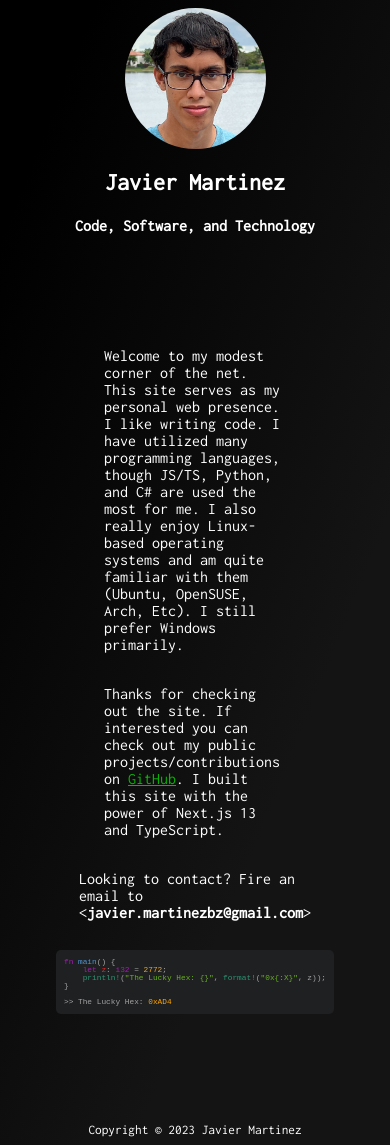
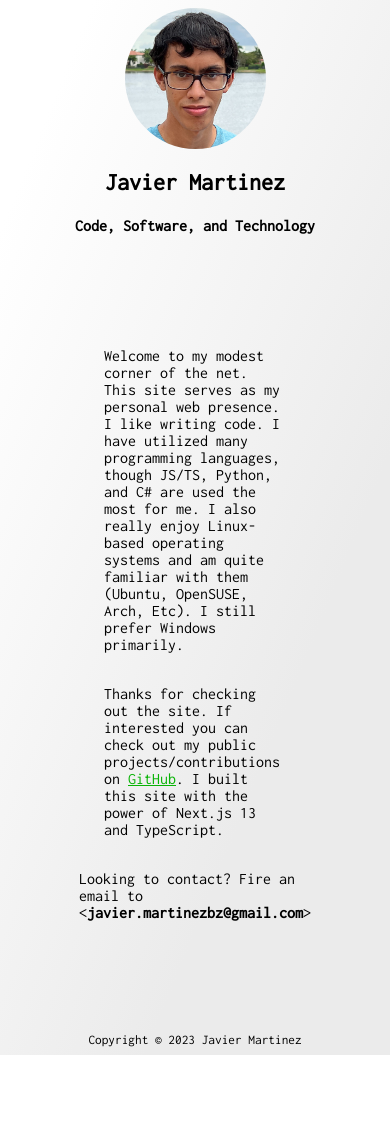
Before and after one commit to hoogmin/jmnxtsite, a Next.js app: page / in a window 390 px wide. After the commit the page ends 1055 px from the top, so only its background shows below. Built offline with nearby package versions, Linux system fonts and the light colour scheme.

Commit message:
Migrate to app router.

```diff
--- /dev/null
+++ b/app/layout.tsx
@@ -0,0 +1,15 @@
+import '@/styles/globals.css'
+
+export default function RootLayout({
+    // Layouts must accept a children prop.
+    // This will be populated with nested layouts or pages
+    children,
+}: {
+    children: React.ReactNode
+}) {
+    return (
+        <html lang="en">
+            <body>{children}</body>
+        </html>
+    )
+}
--- a/src/pages/index.tsx
+++ b/app/page.tsx
@@ -1,41 +1,25 @@
-import Head from 'next/head'
+import { Metadata } from 'next'
 import Image from 'next/image'
 import { Inconsolata } from 'next/font/google'
-import hljs from 'highlight.js'
-import rs from 'highlight.js/lib/languages/rust'
-import { useEffect } from 'react'
 import styles from '@/styles/Home.module.css'
 
 const inconsolata = Inconsolata({ subsets: ["latin"], weight: "400", style: "normal" })
 
-// Without this config, a warning about
-// XSS will occur in the console. I opted to
-// disable it since the code block is only
-// a raw string and not 'unescaped html'
-// as the warning seems to think.
-hljs.configure({
-  ignoreUnescapedHTML: true
-})
+export const metadata: Metadata = {
+    title: "Javi M. | Coder / Programmer",
+    description: "Javier Martinez (@hoogmin) | Coder/Programmer. Personal Site.",
+    viewport: "width=device-width, initial-scale=1",
+    robots: "all",
+    openGraph: {
+        title: "Javi M. | Coder / Programmer",
+        description: "Javier Martinez (@hoogmin) | Coder/Programmer. Personal Site."
+    }
+}
 
-hljs.registerLanguage('rust', rs)
-
-export default function Home() {
-
-  useEffect(() => {
-    hljs.highlightAll()
-  }, [])
+export default function HomePage() {
 
   return (
     <>
-      <Head>
-        <title>Javi M. | Coder / Programmer</title>
-        <meta name="description" content="Javier Martinez (@hoogmin) | Coder/Programmer. Personal Site." />
-        <meta name="viewport" content="width=device-width, initial-scale=1" />
-        <meta name="robots" content="all" />
-        <meta property="og:title" content="Javi M. | Coder / Programmer"/>
-        <meta property="og:description" content="Javier Martinez (@hoogmin) | Coder/Programmer. Personal Site."/>
-        <link rel="icon" href="/favicon.ico" />
-      </Head>
       <header className={`${styles.topheader} ${inconsolata.className}`}>
         <Image
         src="/profile1_nodata_site.jpg"
@@ -68,19 +52,6 @@ export default function Home() {
             Looking to contact? Fire an email to &lt;<strong>javier.martinezbz@gmail.com</strong>&gt;
           </p>
         </section>
-        <section>
-          <pre>
-            <code className="rust">
-{`fn main() {
-    let z: i32 = 2772;
-    println!("The Lucky Hex: {}", format!("0x{:X}", z));
-}
-
->> The Lucky Hex: 0xAD4
-`}
-            </code>
-          </pre>
-        </section>
       </main>
       <footer className={`${styles.footer} ${inconsolata.className}`}>
         <small>Copyright &copy; 2023 Javier Martinez</small>
--- a/src/styles/globals.css
+++ b/app/styles/globals.css
@@ -4,7 +4,7 @@
     'Roboto Mono', 'Oxygen Mono', 'Ubuntu Monospace', 'Source Code Pro',
     'Fira Mono', 'Droid Sans Mono', 'Courier New', monospace;
 
-  --foreground-color: #FFF;
+  --foreground-color: #000;
 }
 
 html,
@@ -15,23 +15,11 @@ body {
 }
 
 body {
-  color: var(--foreground-color, #FFF);
-  background: linear-gradient(112.1deg, rgb(0, 0, 0) 11.4%, rgb(20, 20, 20) 70.2%);
+  color: var(--foreground-color, #000);
+  background: linear-gradient(112.1deg, rgb(255, 255, 255) 11.4%, rgb(235, 235, 235) 70.2%);
 }
 
 a {
   color: #08b305;
   text-decoration: underline;
 }
-
-code {
-  border-radius: 5px;
-  font-size: 1vw;
-}
-
-@media only screen and (max-width: 600px) {
-  code {
-    border-radius: 5px;
-    font-size: 2vw;
-  }
-}
--- a/src/pages/_app.tsx
+++ /dev/null
@@ -1,7 +0,0 @@
-import '@/styles/globals.css'
-import 'highlight.js/styles/base16/spacemacs.css'
-import type { AppProps } from 'next/app'
-
-export default function App({ Component, pageProps }: AppProps) {
-  return <Component {...pageProps} />
-}
--- a/src/pages/_document.tsx
+++ /dev/null
@@ -1,13 +0,0 @@
-import { Html, Head, Main, NextScript } from 'next/document'
-
-export default function Document() {
-  return (
-    <Html lang="en">
-      <Head />
-      <body>
-        <Main />
-        <NextScript />
-      </body>
-    </Html>
-  )
-}
```
Also changed, not shown: package.json (+6 -5 lines), tsconfig.json (+23 -5 lines), app/styles/Home.module.css (renamed from src/styles/Home.module.css), 1 other file (tests, documents, lock files or other folders).
